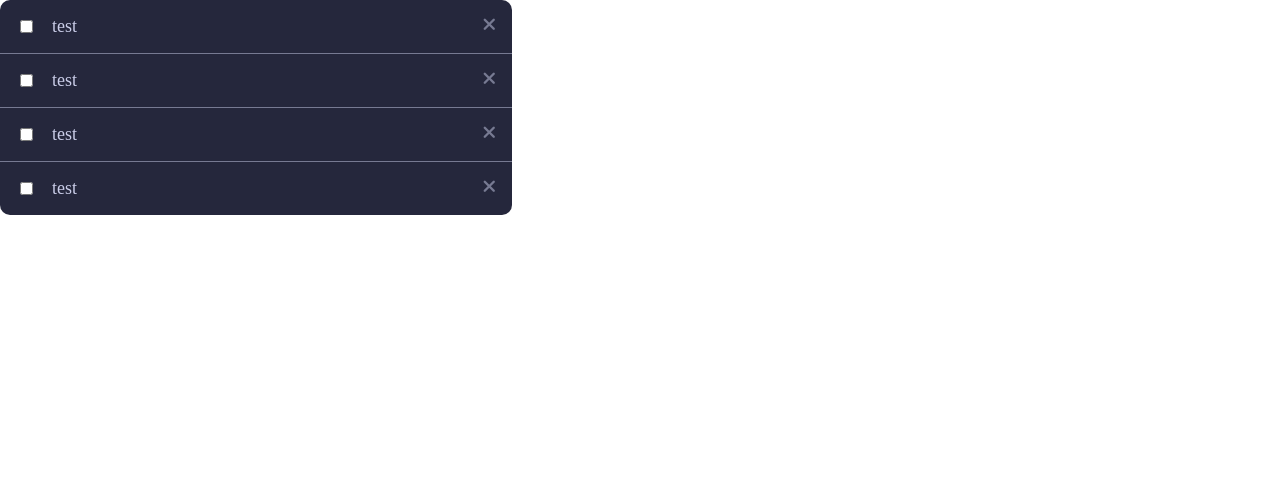
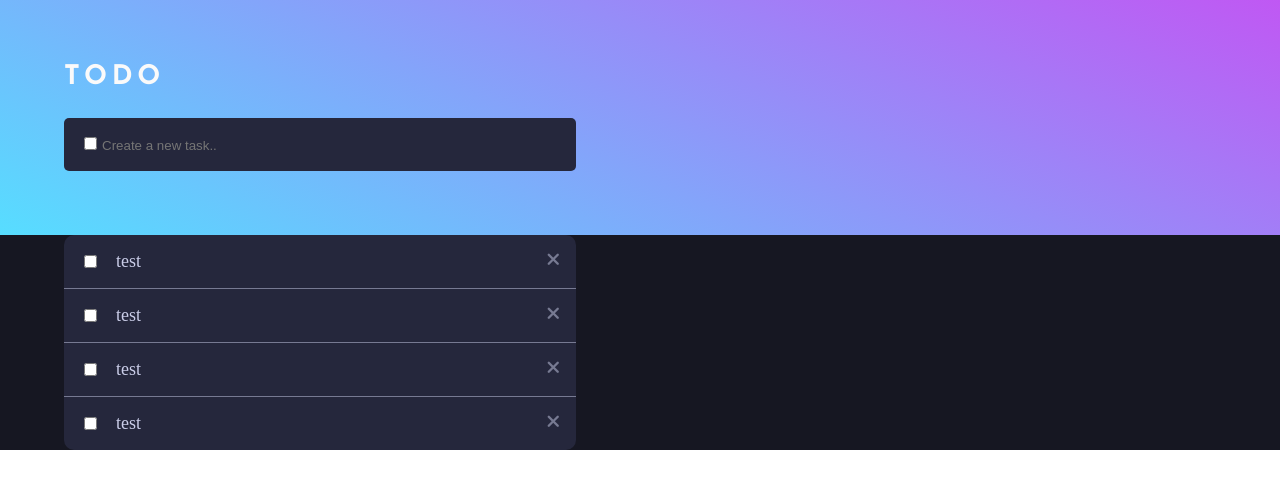
Before and after one commit to Utakato/better.meV2, a React (Create React App) app in the folder client/: page / in a window 1280 px wide. Shown: the top 488 px of the page. Built offline with nearby package versions, Linux system fonts and the light colour scheme.

Commit message:
Add Main and Header to App

```diff
--- a/client/src/App.js
+++ b/client/src/App.js
@@ -1,8 +1,12 @@
+import Header from "./components/Header";
+import Main from "./components/Main";
 import TaskList from "./components/TaskList"
+
 function App() {
   return (
     <div className="App">
-    <TaskList />
+      <Header />
+      <Main />
     </div>
   );
 }
```
